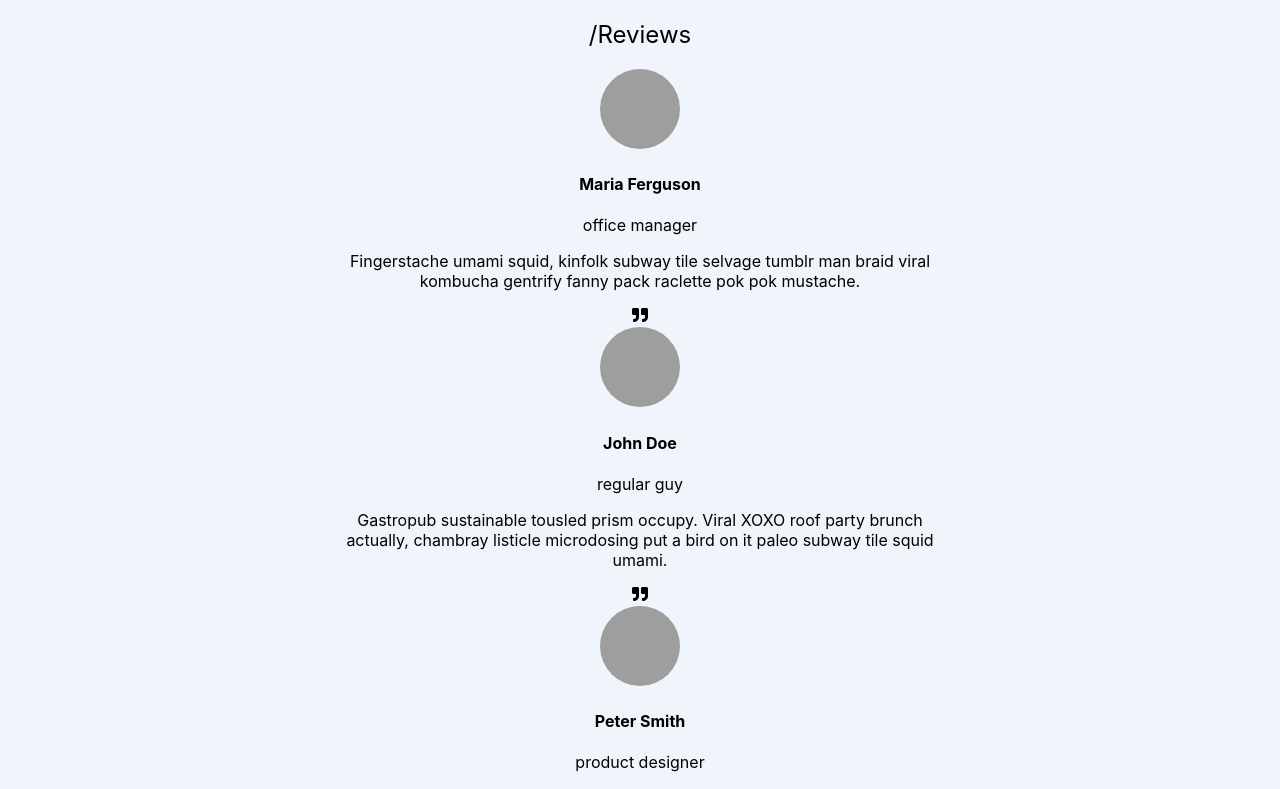
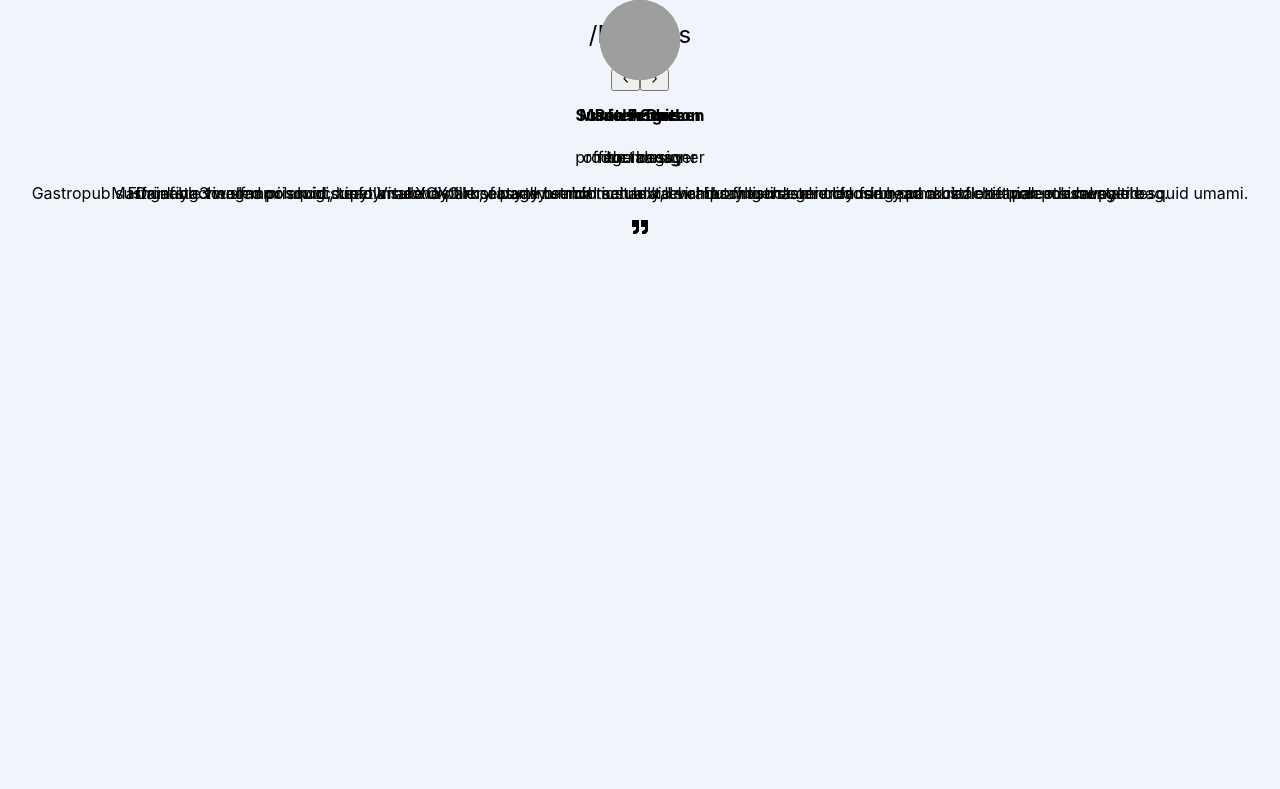
Before and after one commit to LaurenCummings/slider-project, a React (Vite) app: page / in a window 1280 px wide. Shown: the top 789 px of the page. Built offline with nearby package versions, Linux system fonts and the light colour scheme; grey boxes are pictures that could not be loaded.

Commit message:
Added code to animate using method from example

```diff
--- a/src/App.css
+++ b/src/App.css
@@ -9,6 +9,14 @@ body {
   max-width: 600px;
   margin: 0 auto;
   text-align: center;
+}
+
+article {
+  position: absolute;
+  top: 0;
+  left: 0;
+  width: 100%;
+  height: 100%;
 }
 
 .title h2 {
@@ -25,3 +33,16 @@ body {
 .name {
   text-transform: capitalize;
 }
+
+article.activeSlide {
+  opacity: 1;
+  transform: translateX(0);
+}
+
+article.lastSlide {
+  transform: translateX(-100%);
+}
+
+article.nextSlide {
+  transform: translateY(100%);
+}
```
